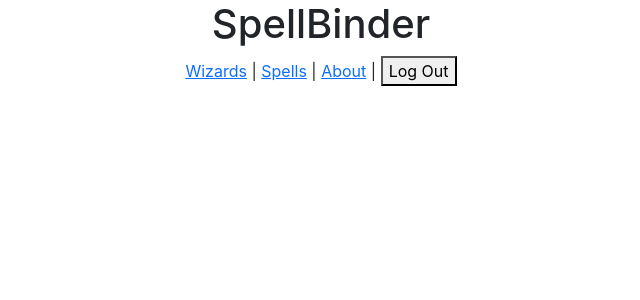
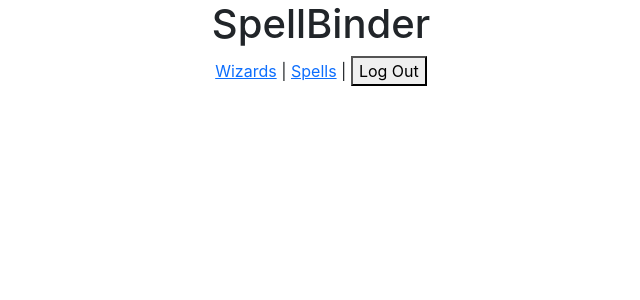
Before and after one commit to AKline96/spellbinder-frontend, a React (Create React App) app: page /nav in a window 1280 px wide. Shown: the top 300 px of the page, without its empty margins (319-959 px from the left). Built offline with nearby package versions, Linux system fonts and the light colour scheme.

Commit message:
Update Nav.js

```diff
--- a/src/components/Nav.js
+++ b/src/components/Nav.js
@@ -19,7 +19,7 @@ const Nav = () => {
             <nav className="text-center">
                 <NavLink to="/home">Wizards</NavLink> |{" "}
                 <NavLink to="/allspells">Spells</NavLink> |{" "}
-                <NavLink to="/AccountSettings">About</NavLink> |{" "}
+                {/* <NavLink to="/AccountSettings">About</NavLink> |{" "} */}
                 <button onClick={handleLogout}>Log Out</button>
             </nav>
         </div>
```
